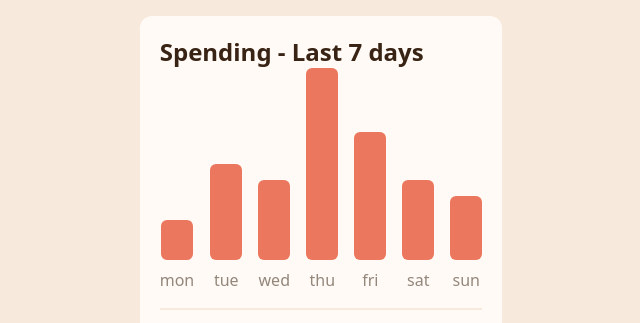
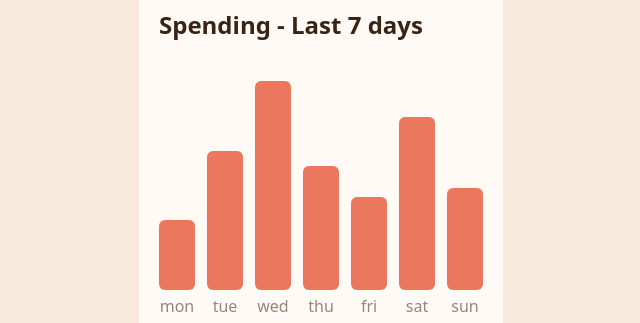
Before and after one commit to Jessepelumi/expense-chart-component, a website: page public/expense.html in a window 1280 px wide. Shown: the part 249-572 px from the top of the page, without its empty margins (319-959 px from the left). Drawn offline with Linux system fonts and the light colour scheme.

Commit message:
done with functionality

```diff
--- a/public/expense.html
+++ b/public/expense.html
@@ -31,7 +31,7 @@
                 Spending - Last 7 days
             </div>
 
-            <div class="flex justify-evenly gap-4 pb-4 text-neutral-medium-brown">
+            <!-- <div class="flex justify-evenly gap-4 pb-4 text-neutral-medium-brown">
                 <div class="visualization">
                     <div class="bg-primary-soft-red h-10 w-8 rounded-md"></div>
                     <span>mon</span>
@@ -66,9 +66,9 @@
                     <div class="bg-primary-soft-red h-16 w-8 rounded-md"></div>
                     <span>sun</span>
                 </div>
-            </div>
+            </div> -->
 
-            <div id="container">
+            <div id="container" class="flex justify-evenly gap-3 pb-4 pt-10 text-neutral-medium-brown">
 
             </div>
 
--- a/public/expense.js
+++ b/public/expense.js
@@ -23,10 +23,12 @@ const renderData = () => __awaiter(void 0, void 0, void 0, function* () {
             visualization.classList.add("visualization");
             const chat = document.createElement("div");
             chat.classList.add("chat");
-            chat.style.height = expense.amount + "px";
+            chat.style.height = `${expense.amount * 4}px`;
             const day = document.createElement("span");
             day.classList.add("day");
             day.innerText = expense.day;
+            visualization.append(chat, day);
+            container === null || container === void 0 ? void 0 : container.append(visualization);
         });
     }
     catch (error) {
--- a/src/expense.css
+++ b/src/expense.css
@@ -5,5 +5,9 @@
 @tailwind utilities;
 
 .visualization {
-    @apply flex flex-col gap-2 justify-end items-center
+    @apply flex flex-col gap-1 justify-end items-center
 }
+
+.chat {
+    @apply bg-primary-soft-red w-9 rounded-md
+}
--- a/src/expense.ts
+++ b/src/expense.ts
@@ -20,11 +20,15 @@ const renderData = async ():Promise<void> => {
 
             const chat:HTMLElement | null = document.createElement("div");
             chat.classList.add("chat");
-            chat.style.height = expense.amount + "px";
+            chat.style.height = `${expense.amount * 4}px`;
 
             const day:HTMLElement | null = document.createElement("span");
             day.classList.add("day");
             day.innerText = expense.day;
+
+            visualization.append(chat, day);
+
+            container?.append(visualization);
         });
 
     } catch (error) {
```
Also changed, not shown: public/expense.css.
